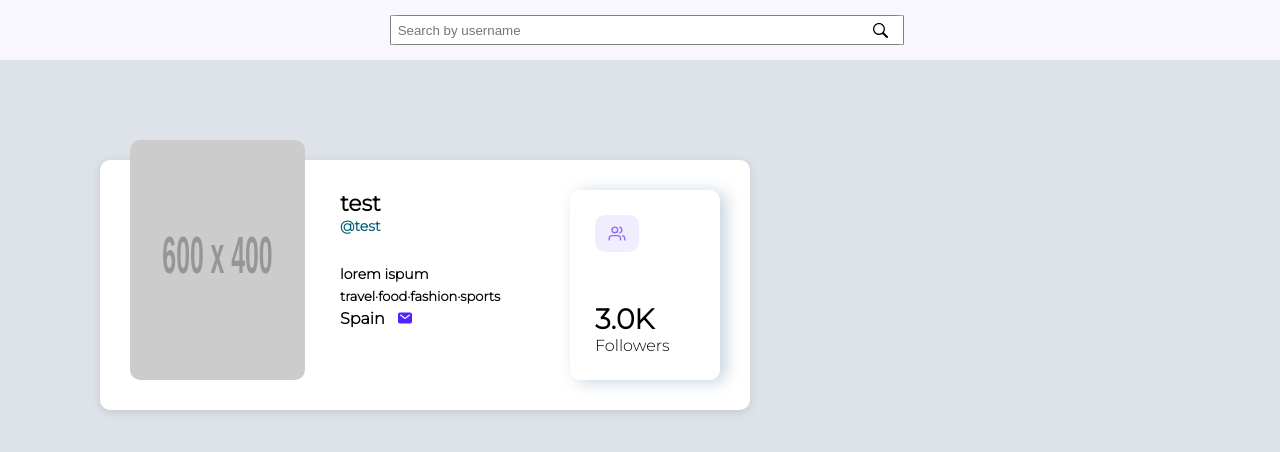
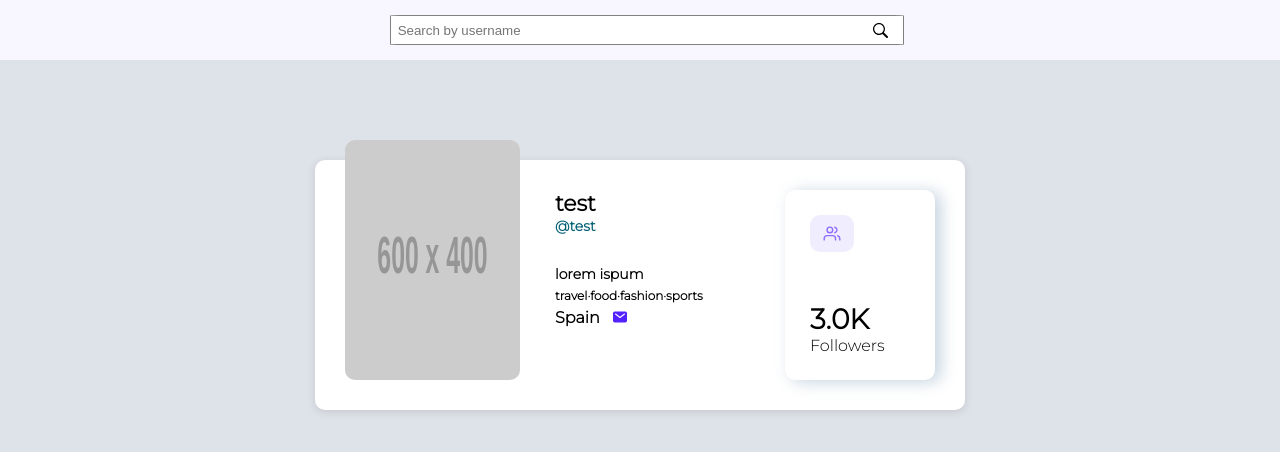
Before and after one commit to OrgenGjoni/showcase, a React (Create React App) app in the folder packages/react-application/: page /user/1 in a window 1280 px wide. Shown: the top 452 px of the page. Built offline with nearby package versions, Linux system fonts and the light colour scheme; data requests are answered from the project's data file.

Commit message:
Added loading spinner

```diff
--- /dev/null
+++ b/packages/react-application/src/components/Spinner/Spinner.tsx
@@ -0,0 +1,17 @@
+import React from "react";
+import "./spinner.scss";
+
+const Spinner: React.FC<React.SVGProps<SVGSVGElement>> = (props) => (
+  <svg className="spinner" viewBox="0 0 50 50" {...props}>
+    <circle
+      className="path"
+      cx="25"
+      cy="25"
+      r="20"
+      fill="none"
+      stroke-width="5"
+    ></circle>
+  </svg>
+);
+
+export default Spinner;
--- /dev/null
+++ b/packages/react-application/src/components/Spinner/spinner.scss
@@ -0,0 +1,37 @@
+.spinner {
+  animation: rotate 2s linear infinite;
+  z-index: 2;
+  position: absolute;
+  top: 50%;
+  left: 50%;
+  margin: -25px 0 0 -25px;
+  width: 50px;
+  height: 50px;
+
+  & .path {
+    stroke: hsl(210, 70, 75);
+    stroke-linecap: round;
+    animation: dash 1.5s ease-in-out infinite;
+  }
+}
+
+@keyframes rotate {
+  100% {
+    transform: rotate(360deg);
+  }
+}
+
+@keyframes dash {
+  0% {
+    stroke-dasharray: 1, 150;
+    stroke-dashoffset: 0;
+  }
+  50% {
+    stroke-dasharray: 90, 150;
+    stroke-dashoffset: -35;
+  }
+  100% {
+    stroke-dasharray: 90, 150;
+    stroke-dashoffset: -124;
+  }
+}
--- a/packages/react-application/src/components/UserCard/user_card.scss
+++ b/packages/react-application/src/components/UserCard/user_card.scss
@@ -1,5 +1,4 @@
 .user-card {
-  margin: 100px; //delete after
   display: flex;
   flex-direction: row;
   position: relative;
@@ -47,7 +46,7 @@
     }
     &-topics {
       margin: 5px 0 0 0;
-      font-size: 13px;
+      font-size: 12px;
     }
     &-location {
       font-size: 16px;
--- a/packages/react-application/src/components/index.ts
+++ b/packages/react-application/src/components/index.ts
@@ -1,5 +1,6 @@
 import SearchBar from "./SearchBar/SearchBar";
 import NavBar from "./NavBar/NavBar";
 import UserCard from "./UserCard/UserCard";
+import Spinner from "./Spinner/Spinner";
 
-export { SearchBar, NavBar, UserCard };
+export { SearchBar, NavBar, UserCard, Spinner };
--- a/packages/react-application/src/containers/profile/Profile.tsx
+++ b/packages/react-application/src/containers/profile/Profile.tsx
@@ -1,6 +1,6 @@
 import React, { useEffect } from "react";
 import "./profile.scss";
-import { UserCard } from "../../components";
+import { UserCard, Spinner } from "../../components";
 import { useParams } from "react-router-dom";
 import { useAppDispatch, useAppSelector } from "../../hooks";
 import { fetchUser } from "../../store/slices/userSlice";
@@ -16,7 +16,12 @@ const Profile: React.FC = () => {
     }
   }, [id]);
 
-  return <div>{!!user && <UserCard user={user} />}</div>;
+  return (
+    <div className="profile-container">
+      {!!user && !loading && <UserCard user={user} />}
+      {loading && <Spinner />}
+    </div>
+  );
 };
 
 export default Profile;
--- a/packages/react-application/src/containers/profile/profile.scss
+++ b/packages/react-application/src/containers/profile/profile.scss
@@ -0,0 +1,10 @@
+.profile-container {
+  display: flex;
+  flex-direction: column;
+  align-items: center;
+  justify-content: center;
+  margin: 100px;
+  box-sizing: border-box;
+  -webkit-box-sizing: border-box;
+  -moz-box-sizing: border-box;
+}
```
